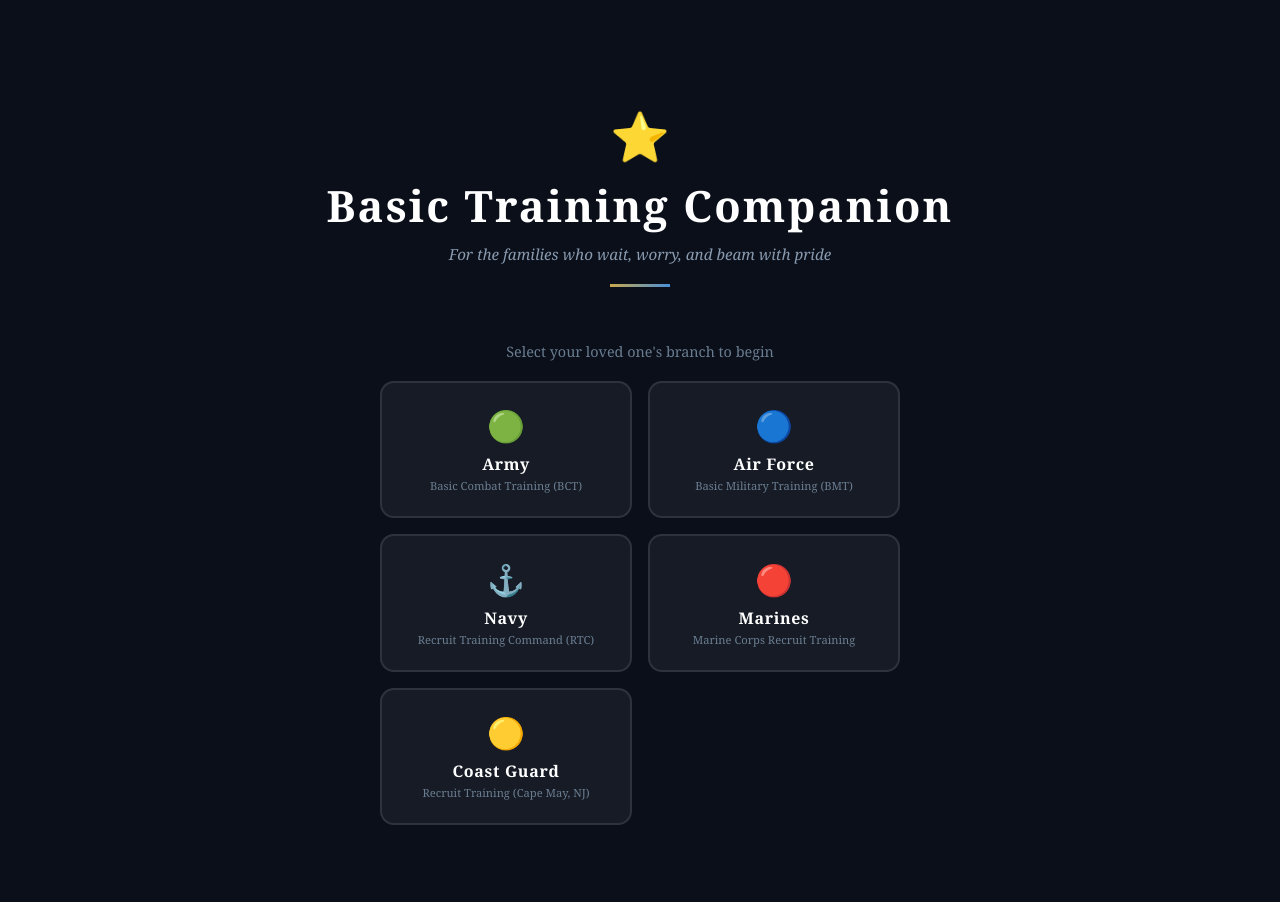
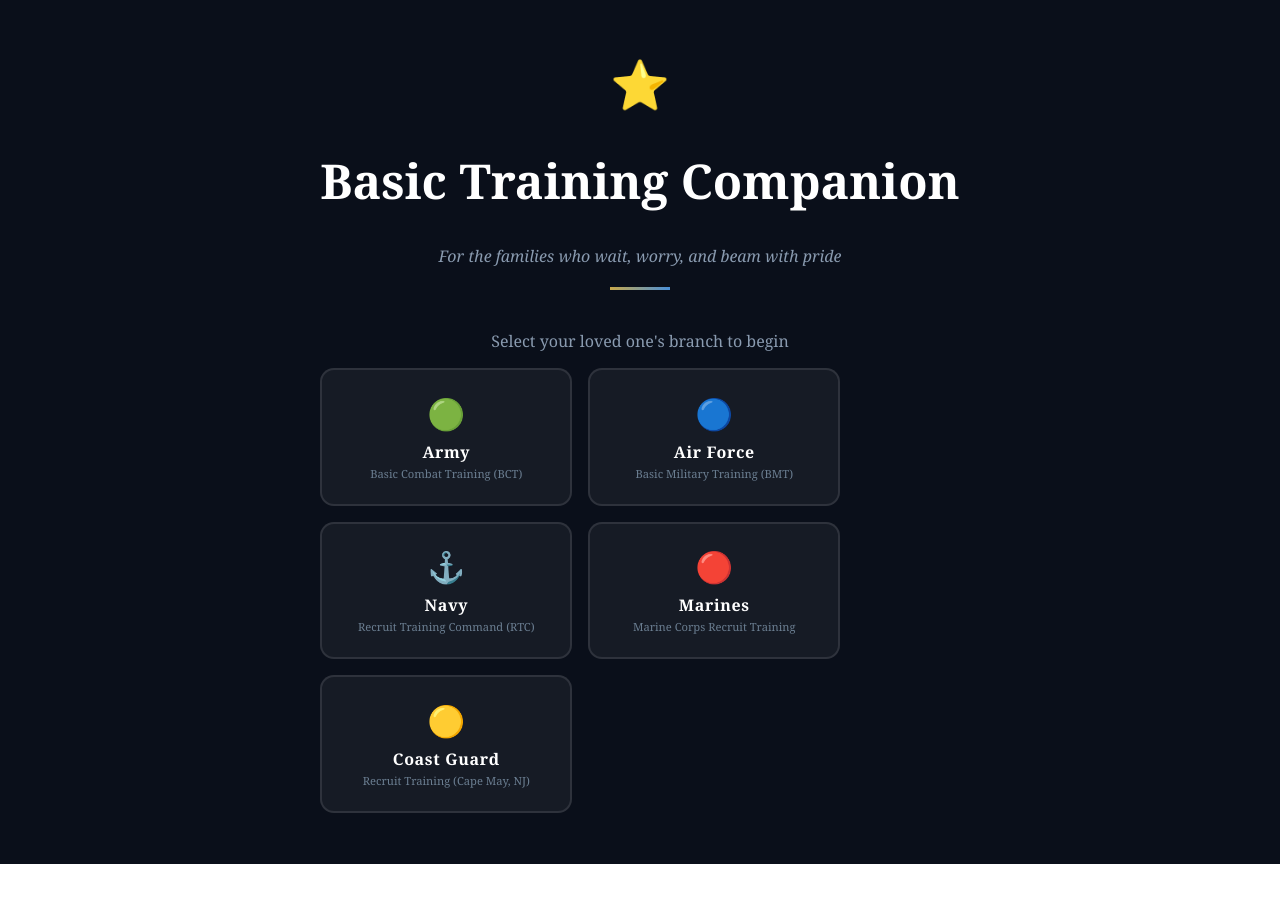
Before and after one commit to derek590/basic-training-companion, a React (Vite) app: page / in a window 1280 px wide. Shown: the top 902 px of the page. After the commit the page ends 864 px from the top, so only its background shows below. Built offline with nearby package versions, Linux system fonts and the light colour scheme.

Commit message:
Layout fixes

```diff
--- a/src/Components/BranchButton.jsx
+++ b/src/Components/BranchButton.jsx
@@ -1,7 +1,11 @@
-export default function BranchButton({ branch, onSelect }) {
+import { useNavigate } from "react-router-dom";
+
+export default function BranchButton({ branch }) {
+  const navigate = useNavigate();
+
   return (
     <button
-      onClick={onSelect}
+      onClick={() => navigate(`/${branch.id}`)}
       className="card"
       style={{
         background: "rgba(255,255,255,0.05)",
--- a/src/Components/BranchSelector.jsx
+++ b/src/Components/BranchSelector.jsx
@@ -32,24 +32,20 @@ export default function BranchSelector() {
 
   return (
     <Page>
-      <div style={{ minHeight: "100vh", background: "#0a0f1a", display: "flex", flexDirection: "column", alignItems: "center", justifyContent: "center", padding: "2rem", fontFamily: "Georgia,serif" }}>
-        <div style={{ textAlign: "center", marginBottom: "2.5rem" }}>
-          <div style={{ fontSize: "3rem", marginBottom: "0.5rem" }}>⭐</div>
-          <h1 style={{ color: "#fff", fontSize: "clamp(1.7rem,4vw,2.7rem)", fontWeight: "700", letterSpacing: "0.05em", margin: 0 }}>Basic Training Companion</h1>
-          <p style={{ color: "#8a9bb0", fontSize: "0.95rem", marginTop: "0.6rem", fontStyle: "italic" }}>For the families who wait, worry, and beam with pride</p>
-          <div style={{ width: "60px", height: "3px", background: "linear-gradient(90deg,#c8a84b,#4a90d9)", margin: "1.25rem auto 0" }} />
-        </div>
-        <p style={{ color: "#6a7d90", marginBottom: "1.25rem", fontSize: "0.9rem", textAlign: "center" }}>Select your loved one's branch to begin</p>
+      <header className="page__header">
+        <div style={{ fontSize: "3rem", marginBottom: "0.5rem" }}>⭐</div>
+        <h1 className="page__title">Basic Training Companion</h1>
+        <p className="page__subtitle text_secondary">For the families who wait, worry, and beam with pride</p>
+      </header>
+        <p className="text_secondary">Select your loved one's branch to begin</p>
         <div style={{ display: "grid", gridTemplateColumns: "repeat(2,1fr)", gap: "1rem", maxWidth: "520px", width: "100%" }}>
           {branches.map(branch => (
             <BranchButton
               key={branch.id}
               branch={branch}
-              onSelect={() => navigate(`/${branch.id}`)}
             />
           ))}
         </div>
-      </div>
     </Page>
   );
 }
--- a/src/Components/Page.jsx
+++ b/src/Components/Page.jsx
@@ -1,10 +1,11 @@
-const Page = ({ children, title, subtitle }) => {
+const Page = ({ children, title, subtitle, style }) => {
     return (
-        <div className="page">
+        <main className="page" style={style}>
+            {console.log(style)}
             <div className="container">
                 {children}
             </div>
-        </div>
+        </main>
     );
 };
 
--- a/src/Components/SetupScreen.jsx
+++ b/src/Components/SetupScreen.jsx
@@ -39,8 +39,11 @@ export default function SetupScreen() {
   };
 
   return (
-    <Page>
-      <div style={{ minHeight: "100vh", background: branch.colors.dark, display: "flex", flexDirection: "column", alignItems: "center", justifyContent: "center", padding: "2rem", fontFamily: "Georgia,serif" }}>
+    <Page
+      style={{
+        "--background-color": branch.colors.dark,
+      }}
+    >
         <div style={{ maxWidth: "440px", width: "100%" }}>
           <div style={{ textAlign: "center", marginBottom: "1.75rem" }}>
             <h2 style={{ color: "#fff", fontSize: "1.7rem", margin: 0 }}>{branch.fullName}</h2>
@@ -77,8 +80,7 @@ export default function SetupScreen() {
               style={{ background: "transparent", border: "none", color: "#6a7d90", cursor: "pointer", fontSize: "0.88rem", fontFamily: "Georgia,serif" }}
             >
               Choose different branch
-            </button>
-          </div>
+          </button>
         </div>
       </div>
     </Page>
--- a/src/Styles/Components/_page.scss
+++ b/src/Styles/Components/_page.scss
@@ -1,6 +1,7 @@
 @use "../Settings/vars" as *;
 
 .page{
+
     min-height: 100vh;
     display: flex;
     flex-direction: column;
@@ -8,5 +9,31 @@
     justify-content: center;
     padding: 2rem;
     font-family: "Georgia", serif;
-    background-color: $color-dark;
+    background-color: var(--background-color, $color-dark);
+
+    &__header{
+
+        text-align: center;
+        margin-bottom: 2.5rem;
+
+        &:after{
+            content: "";
+            display: block;
+            width: 60px;
+            height: 3px;
+            background: linear-gradient(90deg,$color-yellow,$color-blue);
+            margin: 1.25rem auto 0;
+        }
+    }
+
+    &__title{
+        color: $color-text-primary;
+        font-size: $font-size-xl;
+    }
+
+    &__subtitle{
+        font-style: italic;
+        font-size: $font-size-m;
+    }
+
 }
--- a/src/Styles/Settings/_typography.scss
+++ b/src/Styles/Settings/_typography.scss
@@ -1,3 +1,13 @@
+@use "vars" as *;
+
 body{
     font-family: "Georgia", serif;
+    text-align: center;
 }
+
+.text{
+
+    &_secondary{
+        color: $color-text-secondary;
+    }
+}
--- a/src/Styles/Settings/_vars.scss
+++ b/src/Styles/Settings/_vars.scss
@@ -2,3 +2,12 @@
 
 $color-dark: #0A0F1A;
 $color-yellow: #C8A84B;
+$color-blue: #4A90D9;
+$color-text-primary: #FFFFFF;
+$color-text-secondary: #8A9BB0;
+
+// Font Sizes
+$font-size-s: 0.75rem;
+$font-size-m: 1rem;
+$font-size-l: 1.5rem;
+$font-size-xl: 3rem;
```
Also changed, not shown: src/Components/RootRedirect.jsx (deleted, +0 -32 lines).
